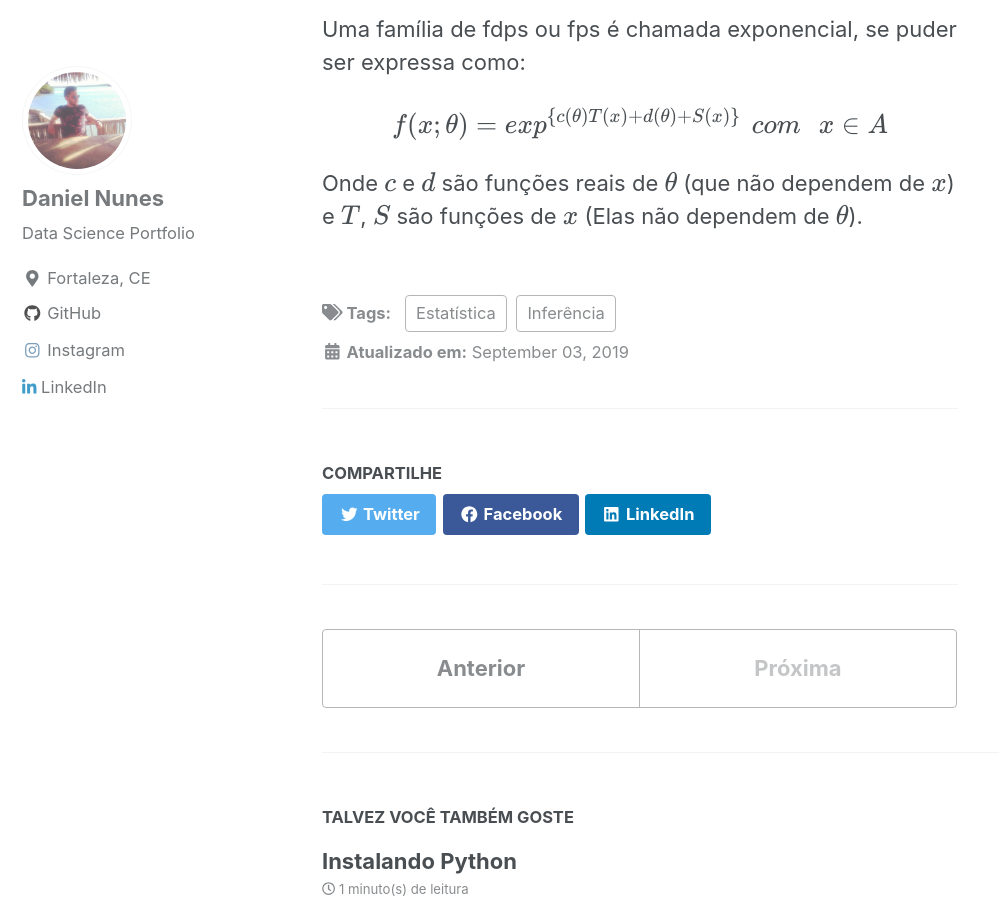
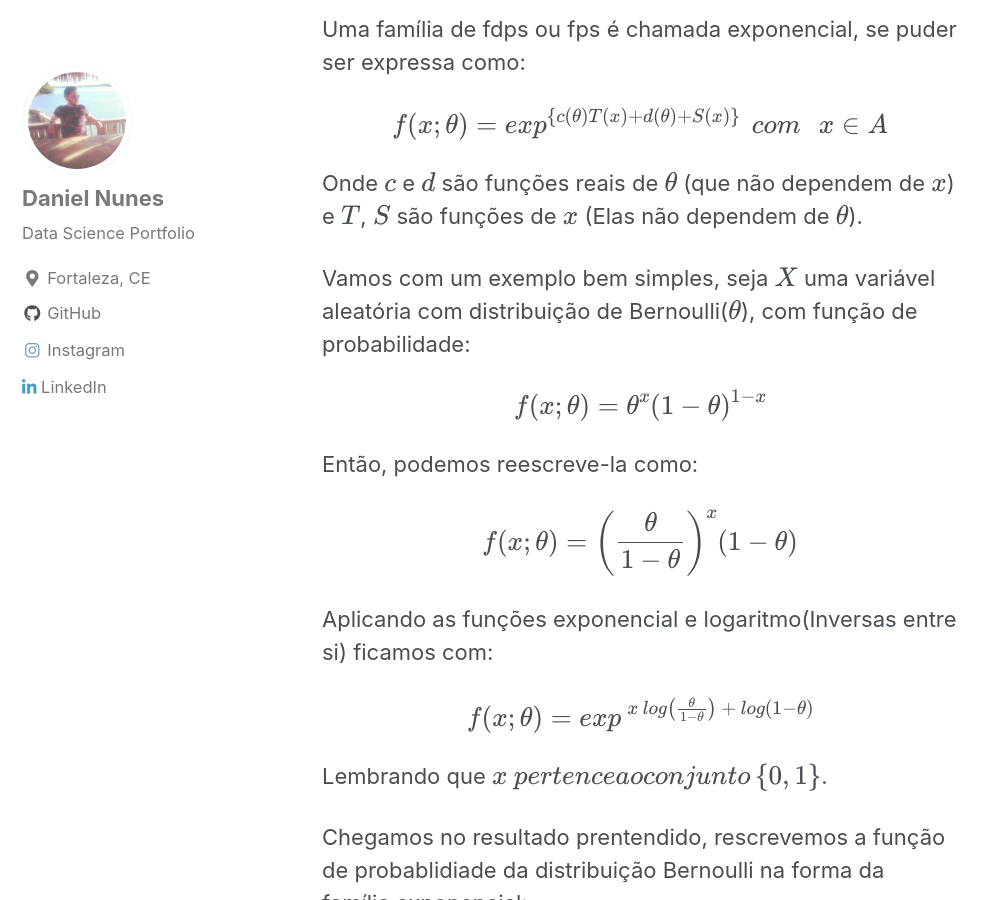
Before and after one commit to danielmnunes/danielmnunes.github.io, a Jekyll site: the page built from _posts/2019-09-03-familia-exponencial.md, in a window 1280 px wide and 900 px high, scrolled down 516 px. Shown: the whole window, without its empty margins (0-999 px from the left). Built offline with Jekyll 4.4.1, drawn with Linux system fonts in a browser that asks for light colours; cached includes are drawn as plain includes; nearby versions of some CDN libraries; formulas are drawn with MathJax 3; some of the changed text lies outside the part shown.

Commit message:
Update 2019-09-03-familia-exponencial.md

```diff
--- a/_posts/2019-09-03-familia-exponencial.md
+++ b/_posts/2019-09-03-familia-exponencial.md
@@ -12,3 +12,27 @@
 $$ f(x; \theta ) = exp^{\left \{  c(\theta) T(x) + d(\theta) + S(x)\right \}} \:\:  com \: \: \:  x \in A $$
 
 Onde $$ c $$ e $$ d $$ são funções reais de $$ \theta $$ (que não dependem de $$ x $$) e $$ T $$, $$ S $$ são funções de $$ x $$ (Elas não dependem de $$ \theta $$).
+
+Vamos com um exemplo bem simples, seja $$ X $$ uma variável aleatória com distribuição de Bernoulli($$ \theta $$), com função de probabilidade:
+
+$$ f(x; \theta) = \theta^{x}(1- \theta)^{1-x}  $$
+
+ Então, podemos reescreve-la como:
+
+ $$ f(x; \theta) = \left ( \frac{ \theta}{1- \theta} \right )^{x}(1- \theta) $$
+
+ Aplicando as funções exponencial e logaritmo(Inversas entre si) ficamos com:
+
+ $$ f(x; \theta) =  exp^{\: x \, log\left ( \frac{ \theta}{1- \theta} \right ) \,  +\,  log(1 - \theta)} $$
+
+ Lembrando que $$ x $$ $$ pertence ao conjunto \left \{ 0, 1  \right \} $$.
+
+ Chegamos no resultado prentendido, rescrevemos a função de probablidiade da distribuição Bernoulli na forma da família exponencial:
+
+ c( $$ \theta $$ ) = $$ log\left ( \frac{ \theta}{1- \theta} \right ) $$
+
+ T($$ x $$) = $$ x $$
+
+ d($$ \theta $$) = $$ log(1 - \theta) $$
+
+ S($$ x $$) = 0
```
